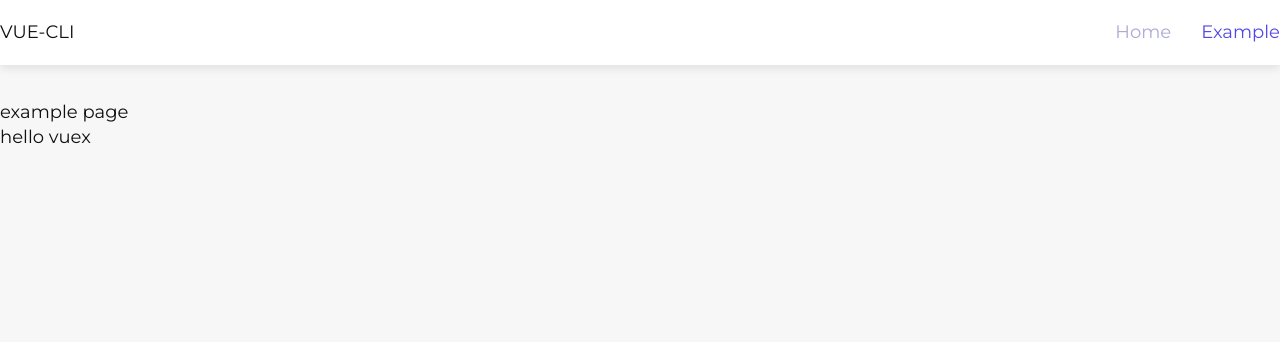
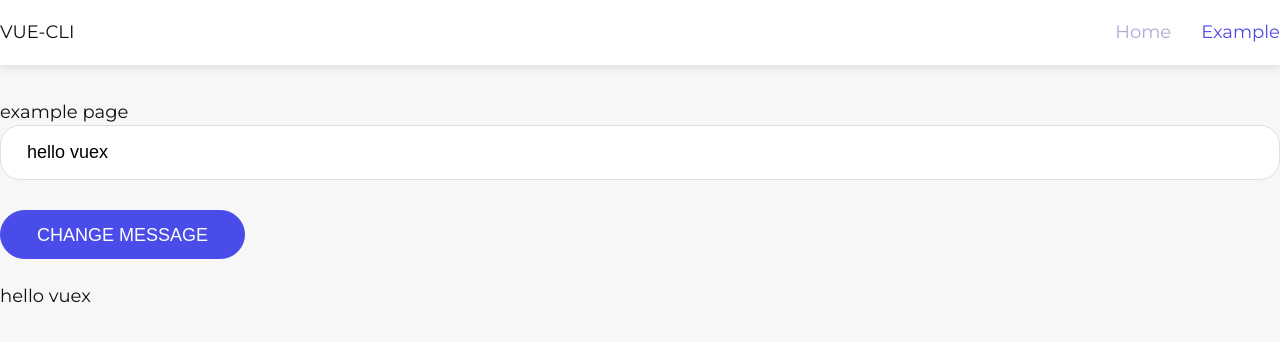
Before and after one commit to zmalakhov/tocode_07_vue-router, a Vue app: page /example in a window 1280 px wide. Shown: the top 342 px of the page. Built offline with nearby package versions, Linux system fonts and the light colour scheme.

Commit message:
#8.5 - Динамичность - Динамическая смены стейта через инпут

```diff
--- a/src/pages/Example.vue
+++ b/src/pages/Example.vue
@@ -3,6 +3,9 @@
         <section>
             <div class="container">
                 <h1>example page</h1>
+                <input type="text" v-model="message">
+                <button class="btn btnPrimary" @click="setMessage">Change message</button>
+                <br><br>
                 <p>{{ getMessage }}</p>
             </div>
         </section>
@@ -11,17 +14,22 @@
 
 <script>
     export default {
-        data(){
-          return {
-              message: null,
-          }
+        data() {
+            return {
+                message: null,
+            }
         },
-        created (){
+        created() {
             this.message = this.$store.getters.getMessage
         },
         computed: {
-            getMessage(){
+            getMessage() {
                 return this.$store.getters.getMessage
+            }
+        },
+        methods: {
+            setMessage() {
+                this.$store.dispatch('setMessage', this.message)
             }
         }
     }
--- a/src/pages/Home.vue
+++ b/src/pages/Home.vue
@@ -3,6 +3,7 @@
         <section>
             <div class="container">
                 <h1>home page</h1>
+                {{ message }}
             </div>
         </section>
     </div>
@@ -10,7 +11,11 @@
 
 <script>
     export default {
-        name: "Home"
+        computed: {
+            message(){
+                return this.$store.getters.getMessage
+            }
+        }
     }
 </script>
 
--- a/src/store/index.js
+++ b/src/store/index.js
@@ -8,13 +8,13 @@ export default new Vuex.Store({
         message: 'hello vuex'
     },
     mutations: {
-        setMessage (state) {
-            state.message = 'hello again'
+        setMessage (state, message) {
+            state.message = message
         }
     },
     actions: {
-        setMessage ({commit}){
-            commit('setMessage')
+        setMessage ({commit}, payload){
+            commit('setMessage', payload)
         }
     },
     getters: {
```
